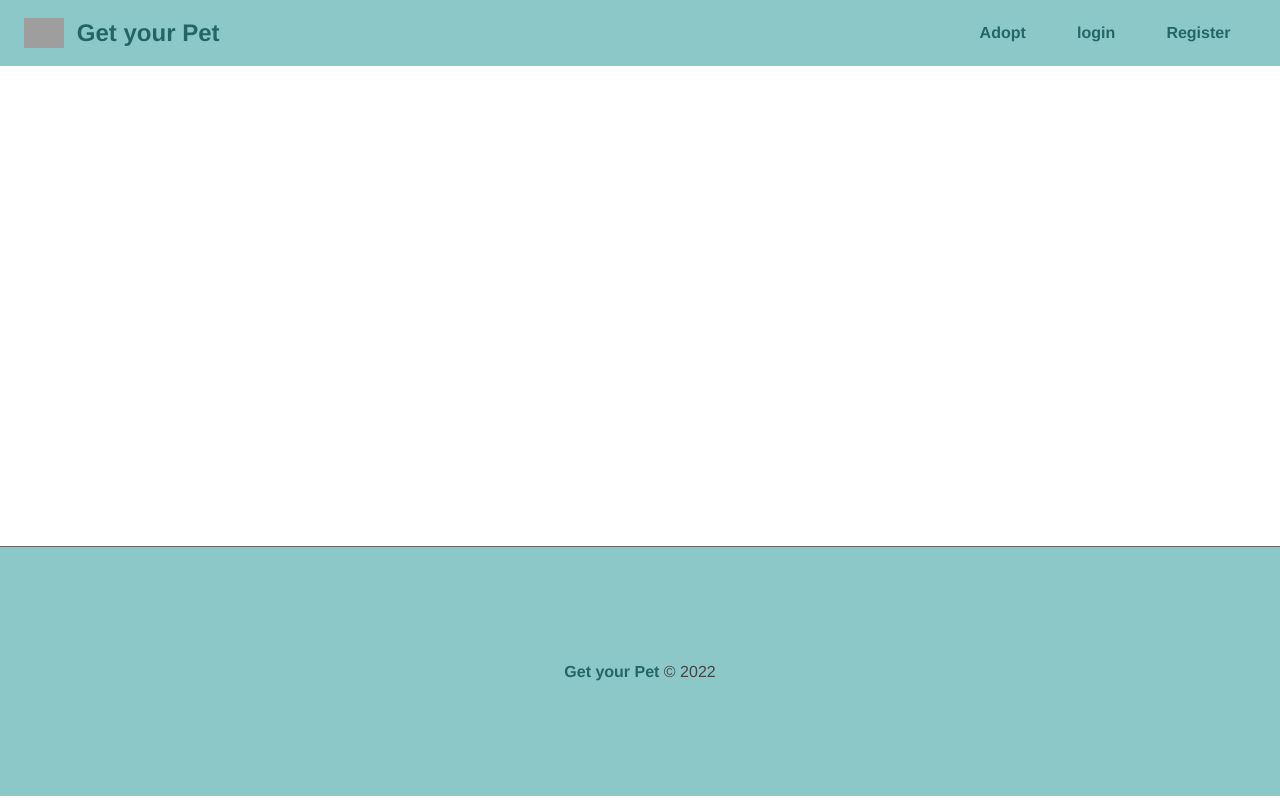
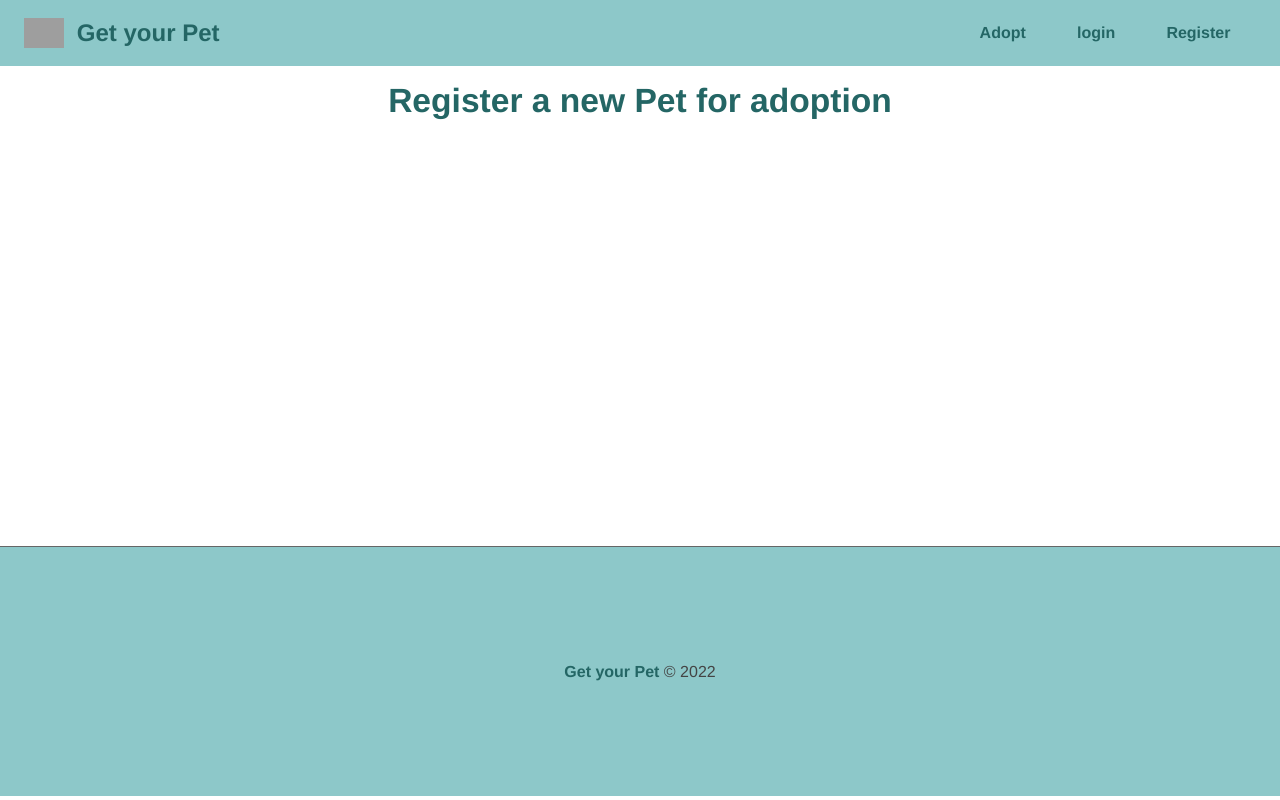
Before and after one commit to zangassis/get-your-pet, a React (Create React App) app in the folder frontend/: page /pet/add in a window 1280 px wide. Built offline with nearby package versions, Linux system fonts and the light colour scheme; grey boxes are pictures that could not be loaded.

Commit message:
feat: Start pet register form

```diff
--- a/frontend/src/App.js
+++ b/frontend/src/App.js
@@ -8,6 +8,8 @@
 import Container from './components/layout/Container'
 import { UserProvider } from './context/UserContext'
 import Message from './components/layout/Message'
+import MyPets from './components/pages/Pet/MyPets'
+import AddPet from './components/pages/Pet/AddPet'
 
 function App() {
     return (
@@ -21,6 +23,8 @@
           <Route path="/register" element={<Register />}></Route>
           <Route path="/" element={<Home />}></Route>
           <Route path="/user/profile" element={<Profile />}></Route>
+          <Route path="/pet/mypets" element={<MyPets />}></Route>
+          <Route path="/pet/add" element={<AddPet />}></Route>
         </Routes>
       </Container>
       <Footer />
--- a/frontend/src/components/layout/Navbar.js
+++ b/frontend/src/components/layout/Navbar.js
@@ -20,6 +20,7 @@
                 </li>
                 {authenticated ? (
                 <>
+                    <li><Link to="/pet/mypets">My Pets</Link></li>
                     <li><Link to="/user/profile">Profile</Link></li>
                     <li onClick={logout}>Sign out</li>
                 </>
--- /dev/null
+++ b/frontend/src/components/pages/Pet/AddPet.js
@@ -0,0 +1,18 @@
+import styles from './AddPet.module.css'
+import api from '../../../utils/api'
+import { useState } from 'react'
+import { useHistory } from 'react-router-dom'
+import useFlashMessage from '../../../hooks/useFlashMessage'
+
+function AddPet(){
+    return (
+    <section className={styles.addpet_header}>
+            <div>
+                <h1>Register a new Pet for adoption</h1>
+            </div>
+
+    </section>
+    )
+}
+
+export default AddPet
--- /dev/null
+++ b/frontend/src/components/pages/Pet/AddPet.module.css
@@ -0,0 +1,8 @@
+.addpet_header {
+    text-align: center;
+    margin-bottom: 1.2em;
+}
+
+.addpet_header h1 {
+    margin-bottom: 0.2em;
+}
--- /dev/null
+++ b/frontend/src/components/pages/Pet/MyPets.js
@@ -0,0 +1,18 @@
+import { useState, useEffect } from "react"
+import { Link } from "react-router-dom"
+
+function MyPets(){
+    const [pets, setPets] = useState([])
+    return (
+    <section>
+            <h1>MyPets</h1>
+            <Link to='/pet/add'>Register a Pet</Link>
+            <div>
+                {pets.length > 0 && <p>My registred pets</p>}
+                {pets.length === 0 && <p>No Pets registered yet</p>}
+            </div>
+    </section>
+    )
+}
+
+export default MyPets
```
